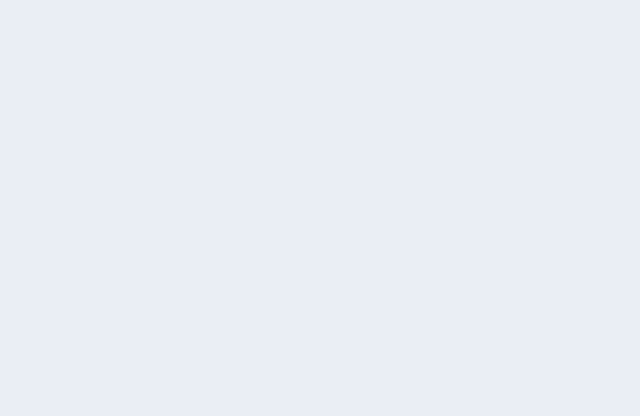
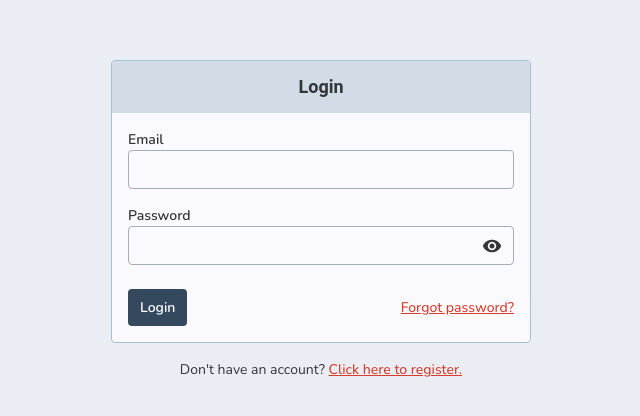
Before and after one commit to sagir-524/lastboard-app, an Angular app: page /auth/login in a window 1280 px wide. Before the commit this address led to /. Shown: the part 172-588 px from the top of the page, without its empty margins (319-959 px from the left). Built offline with nearby package versions, Linux system fonts and the light colour scheme.

Commit message:
login page design done

```diff
--- a/src/app/pages/auth/auth.routes.ts
+++ b/src/app/pages/auth/auth.routes.ts
@@ -13,6 +13,11 @@ export const authRoutes: Routes = [
             (c) => c.RegisterComponent
           ),
       },
+      {
+        path: "login",
+        loadComponent: () =>
+          import("./pages/login/login.component").then((c) => c.LoginComponent),
+      },
     ],
   },
 ];
--- a/src/app/pages/auth/components/password-field/password-field.component.html
+++ b/src/app/pages/auth/components/password-field/password-field.component.html
@@ -1,6 +1,12 @@
 <div class="relative">
   <input [type]="inputType()" class="form-control pr-8" [formControl]="control()">
-  <button class="absolute right-3 top-[calc(50%-10px)] p-0 bg-[transparent] outline-none border-none flex">
-    <mat-icon class="text-xl leading-[1em] !w-[1lh] !h-[1lh]">visibility</mat-icon>
+  <button class="absolute right-3 top-[calc(50%-10px)] p-0 bg-[transparent] outline-none border-none flex" (click)="toggleInputType()">
+    <mat-icon class="text-xl leading-[1em] !w-[1lh] !h-[1lh]">
+      @if (inputType() === 'password') {
+        visibility
+      } @else {
+        visibility_off
+      }
+    </mat-icon>
   </button>
 </div>
--- a/src/app/pages/auth/components/password-field/password-field.component.ts
+++ b/src/app/pages/auth/components/password-field/password-field.component.ts
@@ -12,4 +12,10 @@ import { MatIconModule } from "@angular/material/icon";
 export class PasswordFieldComponent {
   control = input.required<FormControl<string>>();
   protected inputType = signal<"text" | "password">("password");
+
+  toggleInputType(): void {
+    this.inputType.update((value) => {
+      return value === "text" ? "password" : "text";
+    });
+  }
 }
--- /dev/null
+++ b/src/app/pages/auth/pages/login/login.component.html
@@ -0,0 +1,22 @@
+<mat-card appearance="outlined">
+  <mat-card-header class="justify-center">
+    <mat-card-title>Login</mat-card-title>
+  </mat-card-header>
+  <mat-card-content>
+    <form [formGroup]="form">
+      <div class="!mb-4">
+        <label>Email</label>
+        <input type="email" class="form-control" formControlName="email">
+      </div>
+      <div class="!mb-4">
+        <label>Password</label>
+        <app-password-field [control]="form.controls.password"></app-password-field>
+      </div>
+      <div class="flex items-center gap-3 pt-2">
+        <button class="btn btn-primary" type="submit">Login</button>
+        <p class="m-0 grow text-right"><a href="javascript:void(0)" class="text-danger-600 font-medium">Forgot password?</a></p>
+      </div>
+    </form>
+  </mat-card-content>
+</mat-card>
+<p class="my-4 text-center">Don't have an account? <a routerLink="../register" class="text-danger-600 font-medium">Click here to register.</a></p>
--- /dev/null
+++ b/src/app/pages/auth/pages/login/login.component.ts
@@ -0,0 +1,22 @@
+import { Component, inject } from "@angular/core";
+import { MatCardModule } from "@angular/material/card";
+import { PasswordFieldComponent } from "../../components/password-field/password-field.component";
+import { FormBuilder, ReactiveFormsModule, Validators } from "@angular/forms";
+import { passwordPattern } from "../../../../utils/pattersn";
+import { RouterLink } from "@angular/router";
+
+@Component({
+  selector: "app-login",
+  standalone: true,
+  imports: [MatCardModule, ReactiveFormsModule, PasswordFieldComponent, RouterLink],
+  templateUrl: "./login.component.html",
+  styleUrl: "./login.component.scss",
+})
+export class LoginComponent {
+  readonly #fb = inject(FormBuilder);
+
+  protected form = this.#fb.nonNullable.group({
+    email: ["", [Validators.required, Validators.email]],
+    password: ["", [Validators.required, Validators.pattern(passwordPattern)]],
+  });
+}
--- a/src/app/pages/auth/pages/register/register.component.html
+++ b/src/app/pages/auth/pages/register/register.component.html
@@ -1,9 +1,9 @@
-<form [formGroup]="form">
 <mat-card appearance="outlined">
   <mat-card-header class="justify-center">
     <mat-card-title>Register</mat-card-title>
   </mat-card-header>
   <mat-card-content>
+    <form [formGroup]="form">
       <div class="flex flex-wrap gap-4">
         <div class="flex-1">
           <div class="!mb-4">
@@ -32,8 +32,8 @@
       </div>
       <div class="flex items-center gap-3 pt-1">
         <button type="submit" class="btn btn-primary">Register</button>
-        <p class="m-0 grow text-right">Already have an account? <a class="text-danger-600 font-medium" href="javascript:void(0)">Login here</a></p>
+        <p class="m-0 grow text-right">Already have an account? <a class="text-danger-600 font-medium" routerLink="../login">Login here</a></p>
       </div>
+    </form>
   </mat-card-content>
 </mat-card>
-</form>
--- a/src/app/pages/auth/pages/register/register.component.ts
+++ b/src/app/pages/auth/pages/register/register.component.ts
@@ -6,25 +6,34 @@ import {
   Validators,
 } from "@angular/forms";
 import { MatCardModule } from "@angular/material/card";
-import { passwordPatter } from "../../../../utils/pattersn";
+import { passwordPattern } from "../../../../utils/pattersn";
 import { PasswordFieldComponent } from "../../components/password-field/password-field.component";
+import { RouterLink } from "@angular/router";
 
 @Component({
   selector: "app-register",
   standalone: true,
-  imports: [MatCardModule, ReactiveFormsModule, PasswordFieldComponent],
+  imports: [
+    MatCardModule,
+    ReactiveFormsModule,
+    PasswordFieldComponent,
+    RouterLink,
+  ],
   templateUrl: "./register.component.html",
   styleUrl: "./register.component.scss",
 })
 export class RegisterComponent {
   readonly #fb = inject(FormBuilder);
 
-  form = this.#fb.nonNullable.group(
+  protected form = this.#fb.nonNullable.group(
     {
       firstname: ["", Validators.required],
       lastname: ["", Validators.required],
       email: ["", [Validators.required, Validators.email]],
-      password: ["", [Validators.required, Validators.pattern(passwordPatter)]],
+      password: [
+        "",
+        [Validators.required, Validators.pattern(passwordPattern)],
+      ],
       password_confirmation: ["", [Validators.required]],
     },
     {
@@ -34,7 +43,7 @@ export class RegisterComponent {
         }
 
         return null;
-      }
+      },
     }
   );
 }
--- a/src/app/utils/pattersn.ts
+++ b/src/app/utils/pattersn.ts
@@ -1 +1 @@
-export const passwordPatter = /^(?=.*[a-z])(?=.*[A-Z])(?=.*[0-9])(?=.*[!@#\$%\^&\*])(?=.{8,})/
+export const passwordPattern = /^(?=.*[a-z])(?=.*[A-Z])(?=.*[0-9])(?=.*[!@#\$%\^&\*])(?=.{8,})/
```
Also changed, not shown: src/app/pages/auth/pages/login/login.component.scss (added). Lines whose indentation alone changed are shown as unchanged.
